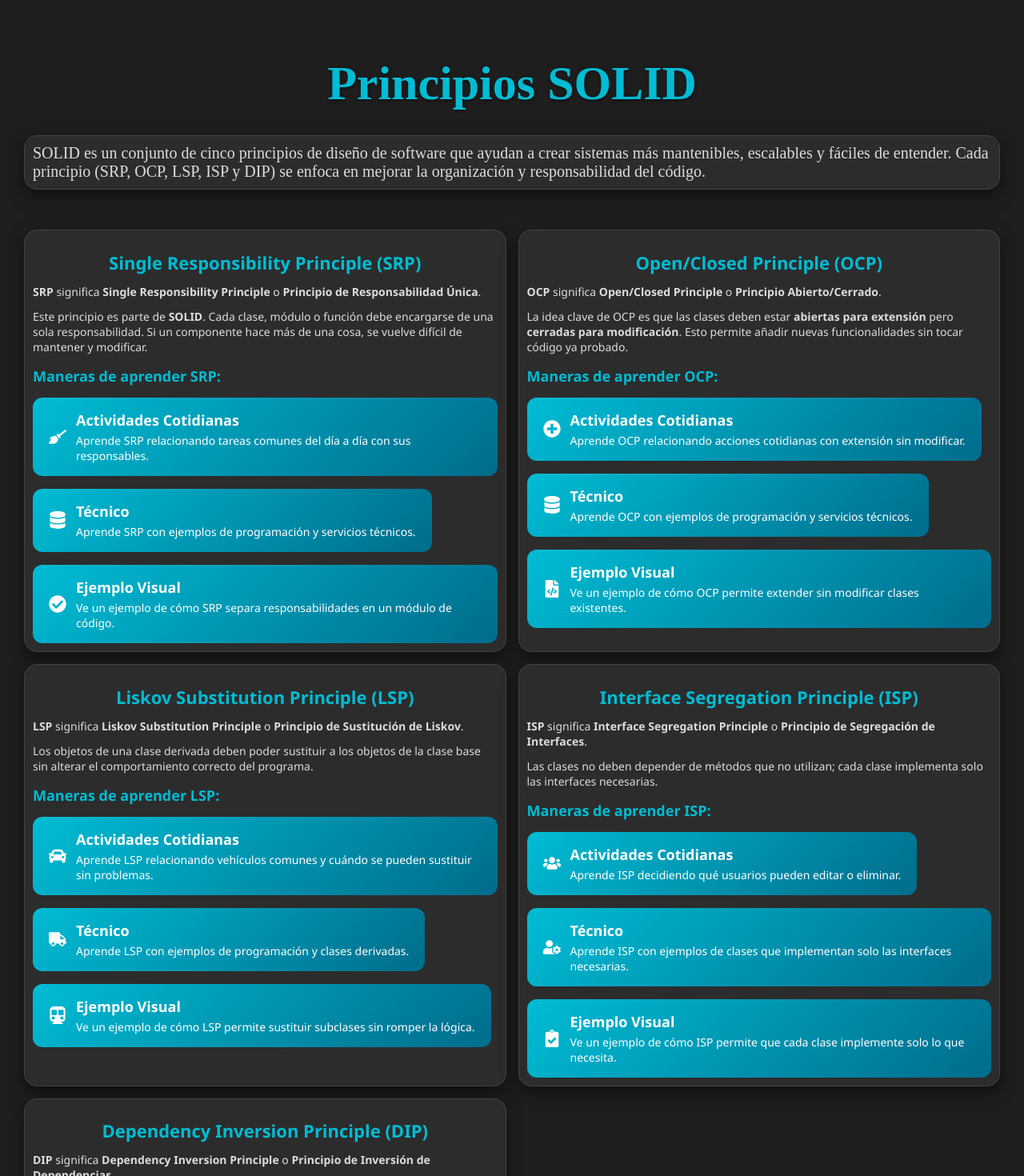
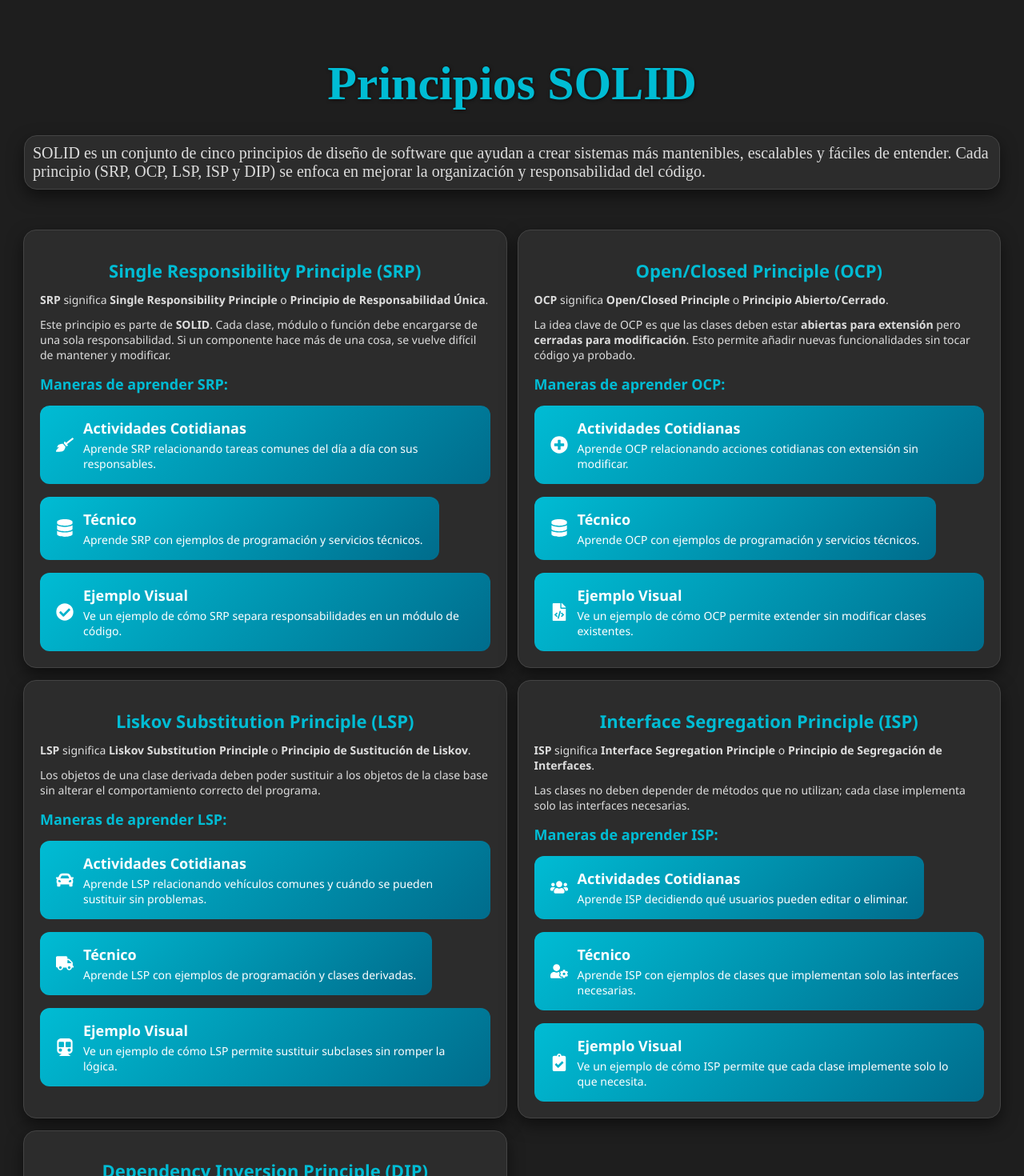
Before and after one commit to PabloGarciaJC/gestor-de-tareas-solid-ts, a React (Vite) app: page / in a window 1280 px wide. Shown: the top 1470 px of the page at 80% size. Built offline with nearby package versions, Linux system fonts and the light colour scheme.

Commit message:
correcion de estilos para los modulos

```diff
--- a/package.json
+++ b/package.json
@@ -1,5 +1,5 @@
 {
-  "name": "gestor-de-tareas-solid-ts",
+  "name": "solid-playground-vite-react-ts",
   "private": true,
   "version": "0.0.0",
   "type": "module",
--- a/src/Denendenevlnvercion/index.tsx
+++ b/src/Denendenevlnvercion/index.tsx
@@ -100,6 +100,7 @@ export const Denendenevlnvercion = () => {
   if (intro) {
     return (
       <div className="srp-container">
+        <div className="cntn">
           <h1 className="srp-title">Dependency Inversion Principle (DIP)</h1>
           <div className="srp-description">
             <strong>DIP</strong> significa <strong>Dependency Inversion Principle</strong> o <strong>Principio de Inversión de Dependencias</strong>.
@@ -119,6 +120,7 @@ export const Denendenevlnvercion = () => {
                 </div>
               </div>
             ))}
+          </div>
         </div>
       </div>
     );
--- a/src/InterfaceSegregation/index.tsx
+++ b/src/InterfaceSegregation/index.tsx
@@ -62,7 +62,7 @@ export const InterfaceSegregation = () => {
   };
 
   const handleAssign = (task: Task, action: string) => {
-    if ((task.type === "Edit" && action === "Editar") || (task.type === "Delete" && action === "Eliminar") || (task.type === "Invalid" && action === "No") ) {
+    if ((task.type === "Edit" && action === "Editar") || (task.type === "Delete" && action === "Eliminar") || (task.type === "Invalid" && action === "No")) {
       setCorrectCount(correctCount + 1);
       setMessage(
         <span>
@@ -94,6 +94,7 @@ export const InterfaceSegregation = () => {
   if (intro) {
     return (
       <div className="srp-container">
+        <div className="cntn">
           <h1 className="srp-title">Interface Segregation Principle (ISP)</h1>
           <div className="srp-description">
             <strong>ISP</strong> significa <strong>Interface Segregation Principle</strong> o <strong>Principio de Segregación de Interfaces</strong>.
@@ -113,6 +114,7 @@ export const InterfaceSegregation = () => {
                 </div>
               </div>
             ))}
+          </div>
         </div>
       </div>
     );
--- a/src/LiskovSubstitution/index.tsx
+++ b/src/LiskovSubstitution/index.tsx
@@ -94,6 +94,7 @@ export const LiskovSubstitution = () => {
   if (intro) {
     return (
       <div className="srp-container">
+        <div className="cntn">
           <h1 className="srp-title">Liskov Substitution Principle (LSP)</h1>
           <div className="srp-description">
             <strong>LSP</strong> significa <strong>Liskov Substitution Principle</strong> o <strong>Principio de Sustitución de Liskov</strong>.
@@ -113,6 +114,7 @@ export const LiskovSubstitution = () => {
                 </div>
               </div>
             ))}
+          </div>
         </div>
       </div>
     );
--- a/src/OpenClosed/index.tsx
+++ b/src/OpenClosed/index.tsx
@@ -97,6 +97,7 @@ export const OpenClosed = () => {
   if (intro) {
     return (
       <div className="srp-container">
+        <div className="cntn">
           <h1 className="srp-title">Open/Closed Principle (OCP)</h1>
           <div className="srp-description">
             <strong>OCP</strong> significa <strong>Open/Closed Principle</strong> o <strong>Principio Abierto/Cerrado</strong>.
@@ -116,6 +117,7 @@ export const OpenClosed = () => {
                 </div>
               </div>
             ))}
+          </div>
         </div>
       </div>
     );
--- a/src/SingleResponsibility/index.tsx
+++ b/src/SingleResponsibility/index.tsx
@@ -94,6 +94,7 @@ export const SingleResponsibility = () => {
   if (intro) {
     return (
       <div className="srp-container">
+        <div className="cntn">
           <h1 className="srp-title">Single Responsibility Principle (SRP)</h1>
           <div className="srp-description">
             <strong>SRP</strong> significa <strong>Single Responsibility Principle</strong> o <strong>Principio de Responsabilidad Única</strong>.
@@ -114,6 +115,9 @@ export const SingleResponsibility = () => {
               </div>
             ))}
           </div>
+
+        </div>
+
       </div>
     );
   }
--- a/src/index.css
+++ b/src/index.css
@@ -22,8 +22,8 @@ body {
 }
 
 .srp-container {
+  width: 100%;
   background: #2c2c2c;
-  padding: 10px;
   border-radius: 16px;
   font-family: "Segoe UI", Tahoma, Geneva, Verdana, sans-serif;
   color: #fff;
@@ -36,6 +36,8 @@ body {
   transform: translateY(-5px);
   box-shadow: 0 12px 28px rgba(0, 0, 0, 0.7);
 }
+
+.cntn {padding: 20px;}
 
 .srp-title {
   text-align: center;
```
Lines whose indentation alone changed are shown as unchanged.
